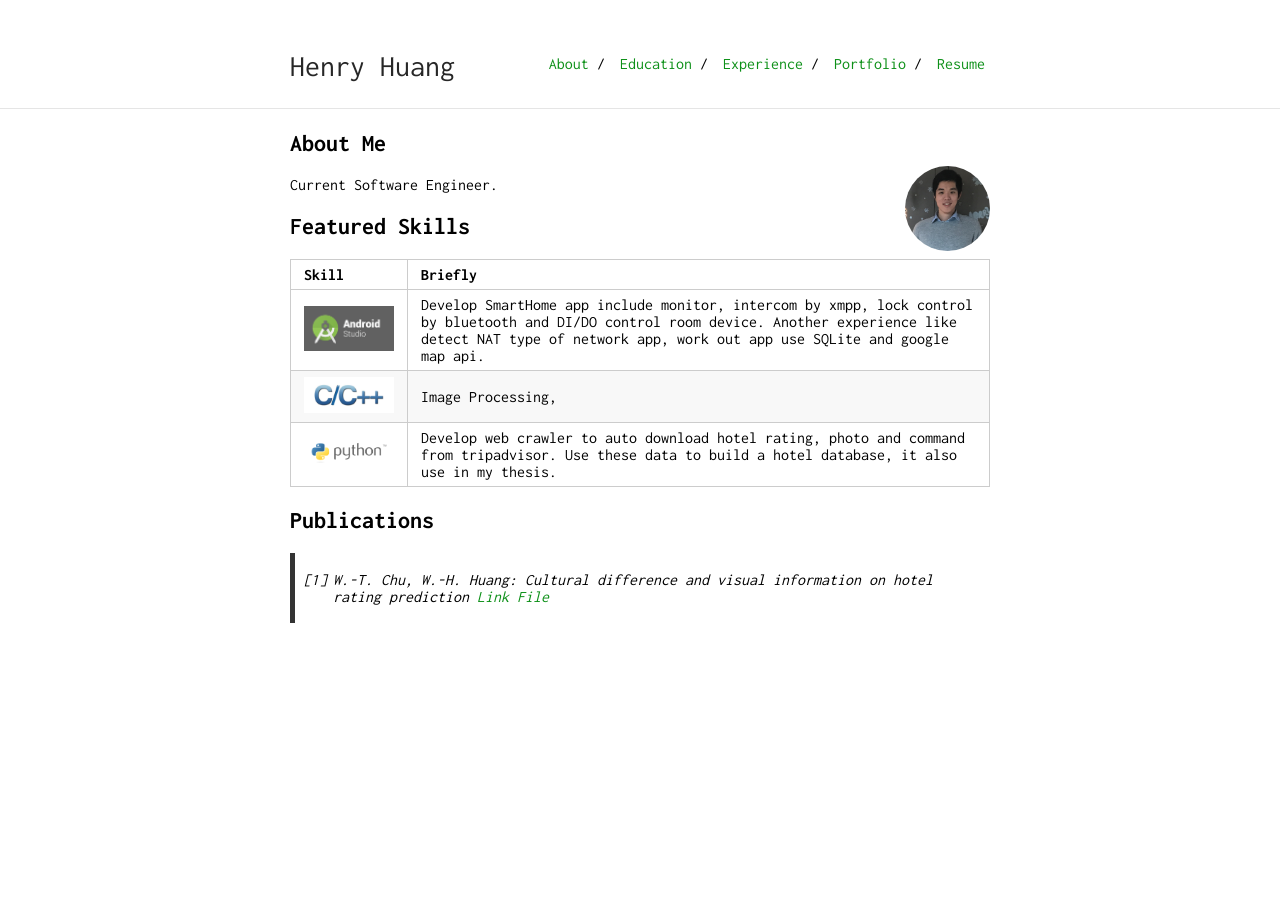
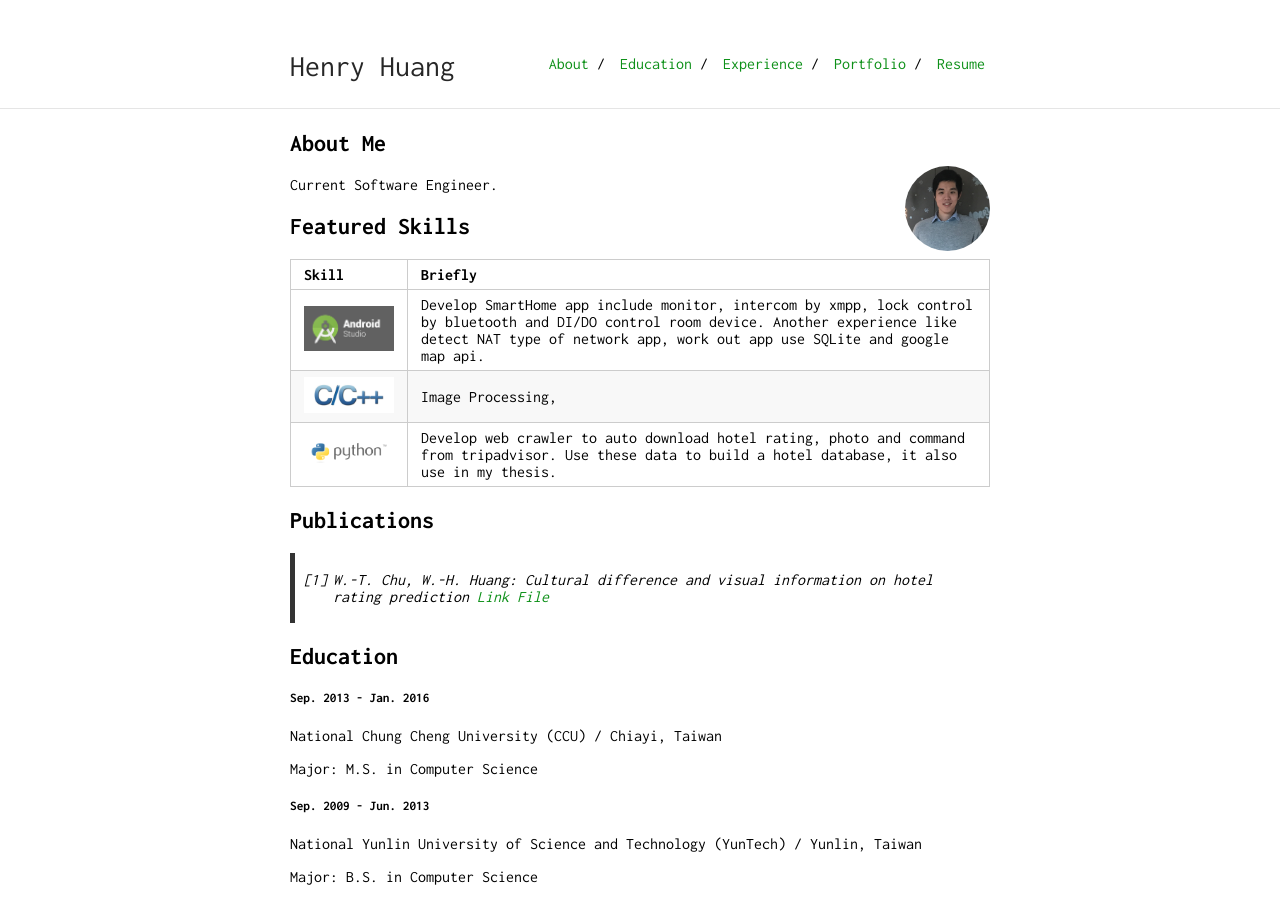
Before and after one commit to henry0726/henry0726.github.io, a Jekyll site: the page built from index.md, in a window 1280 px wide. Built offline with Jekyll 4.4.1, drawn with Linux system fonts in a browser that asks for light colours; our own code applies the rules of GitHub Pages for plain Markdown files.

Commit message:
Update index.md

```diff
--- a/index.md
+++ b/index.md
@@ -20,3 +20,17 @@ Skill | Briefly
 ## Publications
 
 > 1. W.-T. Chu, W.-H. Huang: Cultural difference and visual information on hotel rating prediction [Link](https://link.springer.com/article/10.1007/s11280-016-0404-2) [File](https://github.com/henry0726/henry0726.github.io/raw/master/World_Wide_Web_Journal.pdf)
+
+## Education
+<span id="education">
+
+##### Sep. 2013 - Jan. 2016
+National Chung Cheng University (CCU) / Chiayi, Taiwan
+
+Major: M.S. in Computer Science
+
+##### Sep. 2009 - Jun. 2013
+National Yunlin University of Science and Technology (YunTech) / Yunlin, Taiwan
+
+Major: B.S. in Computer Science
+<span>
```
